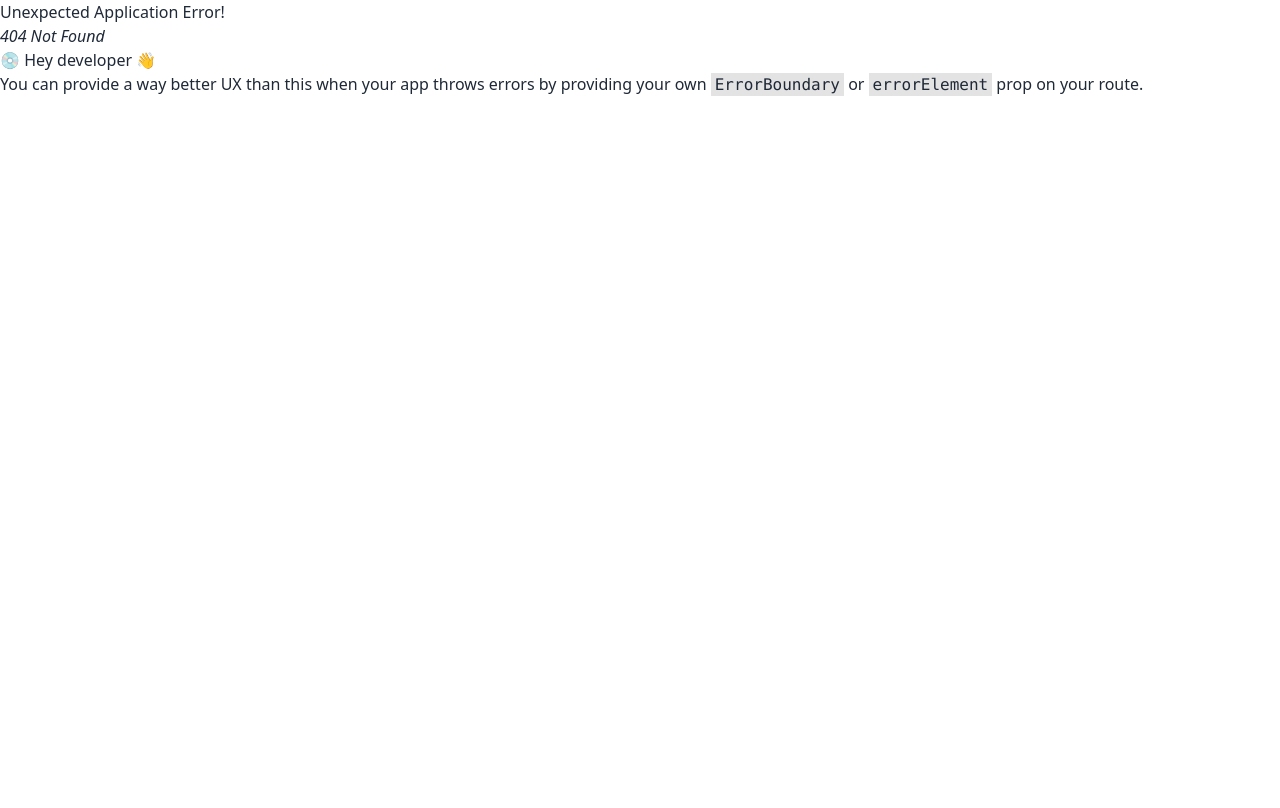
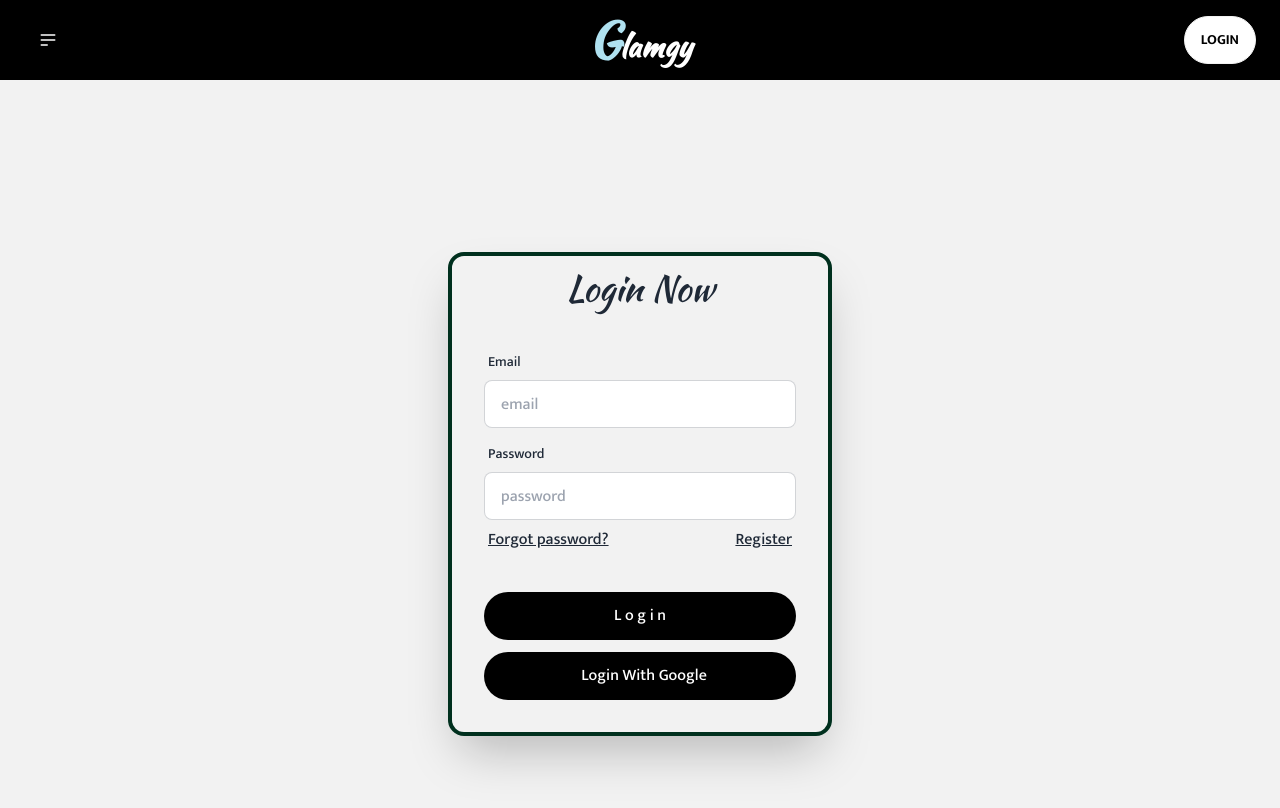
Before and after one commit to ayon121/Brand_Shop_Website_React, a React (Vite) app: page /login in a window 1280 px wide. Before the commit this address had no page. Shown: the top 808 px of the page. Built offline with nearby package versions, Linux system fonts and the light colour scheme; no server answers.

Commit message:
register and login funtion done

```diff
--- a/package.json
+++ b/package.json
@@ -16,6 +16,7 @@
     "react": "^18.2.0",
     "react-dom": "^18.2.0",
     "react-router-dom": "^6.17.0",
+    "react-toastify": "^9.1.3",
     "sort-by": "^0.0.2"
   },
   "devDependencies": {
--- a/src/Components/Shared/Footer.jsx
+++ b/src/Components/Shared/Footer.jsx
@@ -2,7 +2,7 @@
 
 const Footer = () => {
     return (
-        <footer className="footer p-10 bg-black text-white">
+        <footer className="footer p-10 bg-black text-white font-Mukta">
         <nav>
           <header className="footer-title">Services</header>
           <a className="link link-hover">Branding</a>
@@ -16,9 +16,9 @@ const Footer = () => {
             <label className="label">
               <span className="label-text text-slate-300">Enter your email address</span>
             </label>
-            <div className="relative">
-              <input type="text" placeholder="username@site.com" className="input input-bordered rounded-full  w-full pr-16" />
-              <button className="btn bg-[#00301e] text-white absolute top-0 right-0 rounded-l-none rounded-full">Subscribe</button>
+            <div className="relative w-3/4 md:w-full">
+              <input type="text" placeholder="username@site.com" className="input input-bordered rounded-full  w-full  pr-8 md:pr-16" />
+              <button className="btn bg-[#00301e]  text-white absolute top-0 right-0 rounded-l-none rounded-full">Subscribe</button>
             </div>
           </fieldset>
         </form>
--- a/src/Components/Shared/Navbar.jsx
+++ b/src/Components/Shared/Navbar.jsx
@@ -3,7 +3,7 @@
 
 const Navbar = () => {
     return (
-        <div className="py-2 px-4 sticky top-0  bg-black font-Mukta">
+        <div className="py-2 px-4 sticky top-0 bg-black font-Mukta">
             <div className="navbar max-w-7xl mx-auto ">
                 <div className="navbar-start">
                     <div className="dropdown">
--- /dev/null
+++ b/src/Components/Users_Functions/Login.jsx
@@ -0,0 +1,103 @@
+
+// import PropTypes from 'prop-types';
+
+import { useContext } from 'react';
+
+import { Link, useLocation, useNavigate } from 'react-router-dom';
+// import {BsGoogle } from 'react-icons/bs';
+// react toast
+import { ToastContainer, toast } from 'react-toastify';
+import 'react-toastify/dist/ReactToastify.css';
+import { AuthContext } from '../../Providers/AuthProviers';
+import Navbar from '../Shared/Navbar';
+
+const Login = () => {
+
+    const location = useLocation()
+    const navigate = useNavigate()
+
+    const { loginUser, GoogleLogin } = useContext(AuthContext)
+    const handleLogin = e => {
+        e.preventDefault()
+        const form = new FormData(e.currentTarget);
+        const email = form.get('email')
+        const password = form.get('password')
+        loginUser(email, password)
+            .then(result => {
+                console.log(result.user)
+                toast("Login Success")
+                // navigate after login
+                navigate(location?.state ? location.state : '/')
+
+            })
+            .catch(error => {
+                toast(error.message)
+            })
+
+
+    }
+
+    const HandleGoogleLogin = () => {
+        GoogleLogin()
+            .then(result => {
+                console.log(result)
+                toast("Login Success")
+                navigate(location?.state ? location.state : '/')
+
+            })
+            .catch(error => toast(error.message))
+    }
+
+
+    return (
+        <div>
+            <div className='h-52 bg-base-200'>
+            <Navbar></Navbar>
+            </div>
+            <div className='font-Bebas min-h-screen bg-base-200 px-4'>
+
+                <div className="hero pt-11 font-Mukta">
+
+                    <div className="card  border-4 border-[#00301e] flex-shrink-0 w-full max-w-sm shadow-2xl  mb-12">
+                        <h1 className='text-3xl md:text-4xl text-center pt-3 pb-1 font-Script'>Login Now</h1>
+                        <form className="card-body " onSubmit={handleLogin}>
+                            <div className="form-control">
+                                <label className="label">
+                                    <span className="label-text">Email</span>
+                                </label>
+                                <input type="email" placeholder="email" name='email' className="input input-bordered" required />
+                            </div>
+                            <div className="form-control">
+                                <label className="label">
+                                    <span className="label-text">Password</span>
+                                </label>
+                                <input type="password" placeholder="password" name='password' className="input input-bordered" required />
+
+                                <label className="label flex">
+                                    <Link to="" className='underline'>Forgot password?</Link>
+                                    <Link to="/Register" className='underline'>Register</Link>
+                                </label>
+                            </div>
+                            <div className="form-control mt-6">
+
+                                <button className="px-3 py-2 md:px-5 md:py-3  bg-black rounded-3xl text-white">L o g i n</button>
+                                <button onClick={HandleGoogleLogin} className="px-3 py-2 md:px-5 md:py-3  bg-black rounded-3xl text-white mt-3 flex items-center gap-2 justify-center"><span className='text-xl'></span>Login With Google</button>
+
+
+
+
+                            </div>
+                        </form>
+                    </div>
+                </div>
+                <ToastContainer />
+            </div>
+        </div>
+    );
+};
+
+Login.propTypes = {
+
+};
+
+export default Login;
--- /dev/null
+++ b/src/Components/Users_Functions/Register.jsx
@@ -0,0 +1,82 @@
+
+
+import { useContext } from 'react';
+
+
+import { Link } from 'react-router-dom';
+// react toast
+import { ToastContainer, toast } from 'react-toastify';
+import 'react-toastify/dist/ReactToastify.css';
+import { AuthContext } from '../../Providers/AuthProviers';
+import Navbar from '../Shared/Navbar';
+
+const Register = () => {
+    const { createUser } = useContext(AuthContext)
+    const handleRgister = e => {
+        e.preventDefault()
+        const form = new FormData(e.currentTarget);
+        const email = form.get('email')
+        const password = form.get('password')
+        if (password.length < 6) {
+            toast('Password should be more than 6 characters')
+            return
+        }
+        else if (!/[A-Z]/.test(password)) {
+            toast('Password should have capital letter characters')
+            return
+        }
+        else if (!/^[a-zA-Z0-9_]*[!@#$%^&*()_+{}[\]:;<>,.?~\\-]+[a-zA-Z0-9_]*$/.test(password)) {
+            toast('Password should have a special character')
+            return
+        }
+        // create user
+        createUser(email, password)
+            .then(toast("Register SuccessFull Go to Login"))
+            .catch(error => toast(error.message))
+
+
+    }
+
+    return (
+        <div>
+            <div className='h-52 bg-base-200'>
+            <Navbar></Navbar>
+            </div>
+            <div className='font-Bebas min-h-screen bg-base-200 px-4'>
+                <div className="hero pt-11 font-Mukta">
+                    <div className="card border-4 border-[#00301e] flex-shrink-0 w-full max-w-sm shadow-2xl bg-base-100 mb-12">
+                        <h1 className='text-3xl md:text-4xl text-center pt-3 pb-1 font-Script'>Register Now</h1>
+                        <form className="card-body " onSubmit={handleRgister}>
+                            <div className="form-control ">
+                                <label className="label">
+                                    <span className="label-text">Email</span>
+                                </label>
+                                <input type="email" placeholder="email" name='email' className="input input-bordered" required />
+                            </div>
+                            <div className="form-control">
+                                <label className="label">
+                                    <span className="label-text">Password</span>
+                                </label>
+                                <input type="password" placeholder="password" name='password' className="input input-bordered" required />
+                                <label className="label flex">
+                                    <Link to="" className='underline'>Forgot password?</Link>
+                                    <Link to="/Login" className='underline'>Login</Link>
+                                </label>
+                            </div>
+                            <div className="form-control mt-6">
+                                <button className="px-3 py-2 md:px-5 md:py-3 bg-black rounded-3xl text-white">R e g i s t e r</button>
+                            </div>
+                        </form>
+                    </div>
+                </div>
+                <ToastContainer />
+            </div>
+        </div>
+    );
+};
+
+Register.propTypes = {
+
+};
+
+export default Register;
--- a/src/Firebase/firebase.config.js
+++ b/src/Firebase/firebase.config.js
@@ -15,4 +15,4 @@ const firebaseConfig = {
 
 // Initialize Firebase
 const app = initializeApp(firebaseConfig);
-export {app}
+export default  app
--- /dev/null
+++ b/src/Providers/AuthProviers.jsx
@@ -0,0 +1,61 @@
+
+import PropTypes from 'prop-types';
+import { createContext, useEffect, useState } from 'react';
+export const AuthContext = createContext(null)
+import { GoogleAuthProvider, createUserWithEmailAndPassword, getAuth, onAuthStateChanged  , signInWithEmailAndPassword} from "firebase/auth";
+import app from '../firebase/firebase.config';
+
+
+
+const auth = getAuth(app)
+
+const Authproviders =({children}) => {
+    const [loading , setloading] = useState(true)
+    const [user ,setuser] = useState(null)
+    useEffect(()=>{
+        const Unsubscribe = onAuthStateChanged(auth , currentUser => {
+            console.log('user in auth state changes' , currentUser)
+            setuser(currentUser)
+        })
+
+        return () => {
+            Unsubscribe()
+        }
+    },[])
+
+
+    const createUser = (email , password) => {
+        return createUserWithEmailAndPassword(auth , email , password)
+    }
+
+    const loginUser = (email , password) => {
+        return signInWithEmailAndPassword(auth , email , password)
+    }
+
+    // Login USer with Google
+    const googleprovider = new GoogleAuthProvider();
+    const GoogleLogin = () => {
+        setloading(true)
+        return signInWithPopup(auth, googleprovider)
+    }
+
+    const authInfo = {
+        user,
+        createUser,
+        loginUser,
+        GoogleLogin
+    }
+
+    return (
+        <AuthContext.Provider  value={authInfo}>
+            {children}
+        </AuthContext.Provider>
+
+    );
+};
+
+Authproviders.propTypes = {
+    children : PropTypes.node
+};
+
+export default Authproviders;
--- a/src/main.jsx
+++ b/src/main.jsx
@@ -8,20 +8,35 @@ import {
 import Root from './Components/Root/Root';
 import Home from './Components/Pages/Home';
 
+import Register from './Components/Users_Functions/Register';
+import Authproviders from './Providers/AuthProviers';
+import Login from './Components/Users_Functions/Login';
+
 const router = createBrowserRouter([
   {
     path: "/",
     element: <Root></Root>,
-    children : [
+    children: [
       {
-        path : "/",
-        element : <Home></Home>
+        path: "/",
+        element: <Home></Home>
+      },
+      {
+        path : "/register",
+        element : <Register></Register>
+      },
+      {
+        path : "/login" ,
+        element : <Login></Login>
       }
     ]
   },
 ]);
 ReactDOM.createRoot(document.getElementById('root')).render(
   <React.StrictMode>
-     <RouterProvider router={router} />
+    <Authproviders>
+      <RouterProvider router={router} />
+    </Authproviders>
+
   </React.StrictMode>,
 )
```
Also changed, not shown: 1 other file (tests, documents, lock files or other folders).
